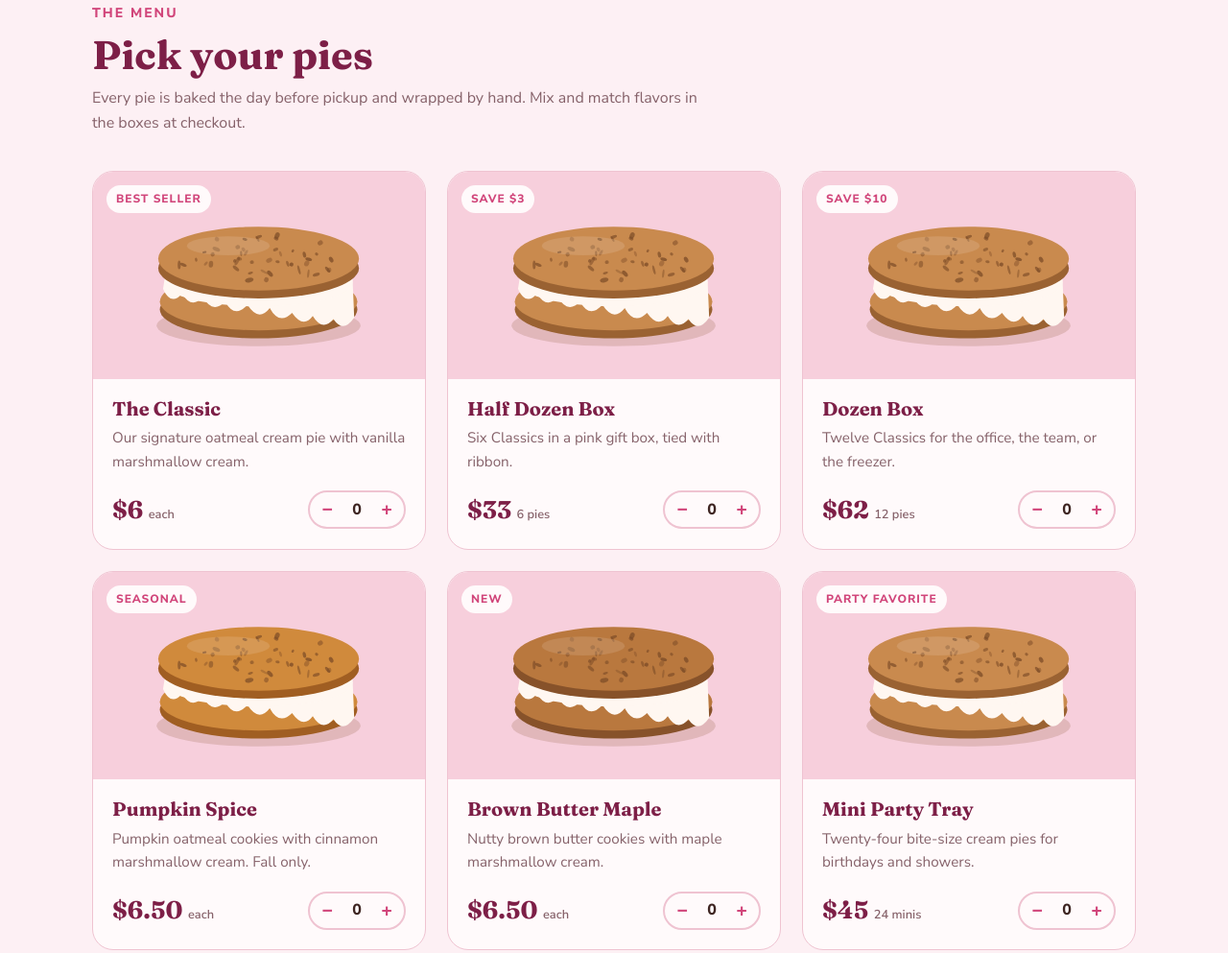
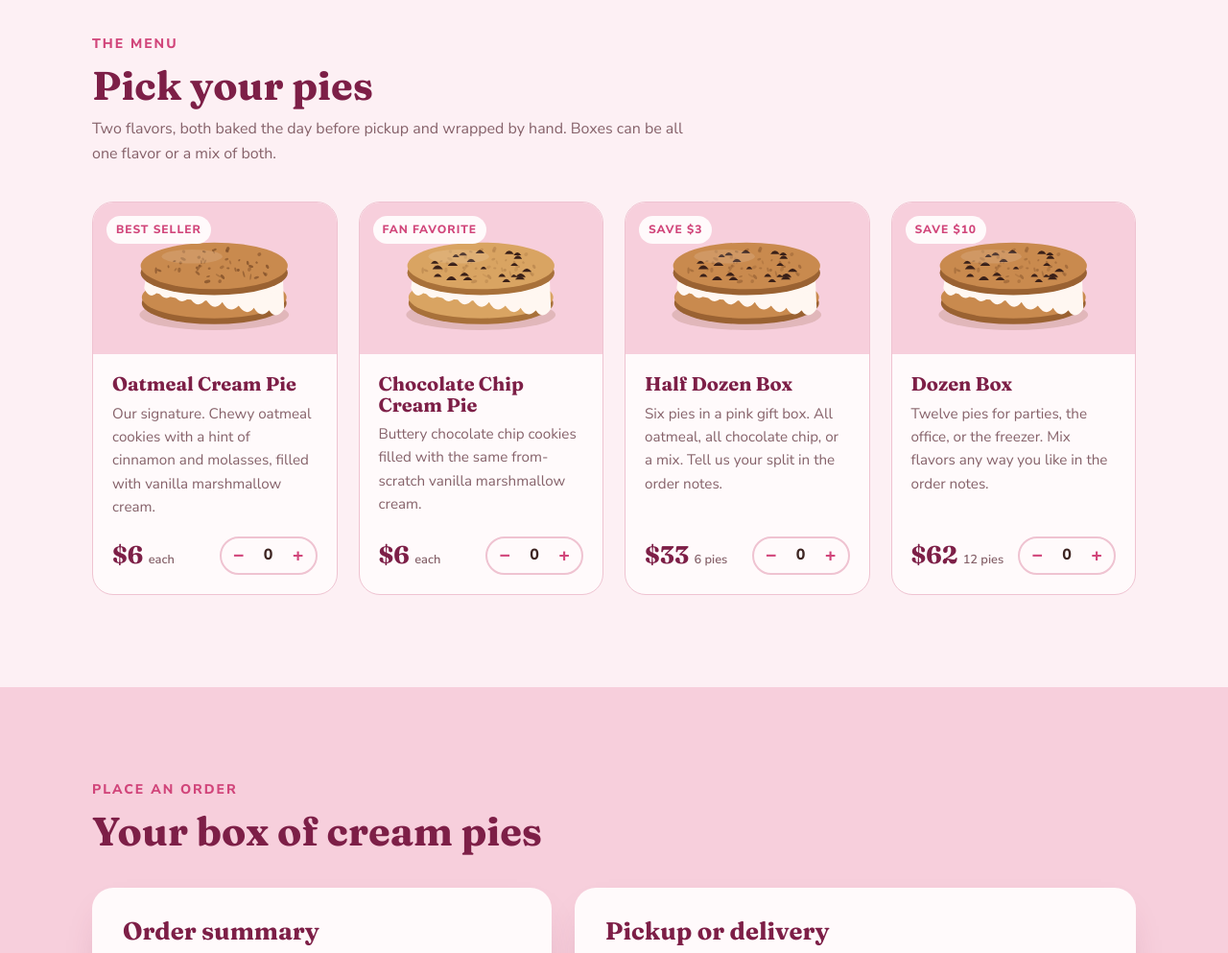
Before and after one commit to bethanyalcaraz/SweetMagnolia, a plain HTML site: page index.html in a window 1280 px wide. Shown: the part 978-1971 px from the top of the page at 96% size. Drawn offline with Linux system fonts and the light colour scheme.

Commit message:
Limit menu to oatmeal and chocolate chip cream pies
Co-Authored-By: Claude Opus 5.5 <noreply@anthropic.com>
Claude-Session: https://claude.ai/code/session_01VC3y7B793CGhiKfDLdfRCZ

```diff
--- a/index.html
+++ b/index.html
@@ -153,7 +153,7 @@ body::before { content: ""; position: fixed; inset: 0 0 auto; height: env(safe-a
 @media (max-width: 820px) { .promises ul { grid-template-columns: repeat(2, minmax(0, 1fr)); } }
 
 /* Shop */
-.shop-grid { display: grid; grid-template-columns: repeat(3, minmax(0, 1fr)); gap: 22px; }
+.shop-grid { display: grid; grid-template-columns: repeat(4, minmax(0, 1fr)); gap: 22px; }
 @media (max-width: 920px) { .shop-grid { grid-template-columns: repeat(2, minmax(0, 1fr)); } }
 @media (max-width: 560px) { .shop-grid { grid-template-columns: 1fr; } }
 .product {
@@ -320,7 +320,8 @@ textarea { min-height: 84px; resize: vertical; }
       <!-- top cookie -->
       <ellipse cx="150" cy="86" rx="126" ry="38" fill="var(--cookie-dark)"/>
       <ellipse cx="150" cy="74" rx="126" ry="40" fill="var(--cookie)"/>
-      <g class="specks" fill="var(--speck)"></g>
+      <g class="specks" style="fill: var(--speck); opacity: var(--speck-op, 1)"></g>
+      <g class="chips" style="fill: var(--chip, transparent)"></g>
       <ellipse cx="112" cy="58" rx="52" ry="12" fill="#fff" opacity=".12"/>
     </symbol>
     <symbol id="magnolia" viewBox="0 0 100 100">
@@ -361,7 +362,7 @@ textarea { min-height: 84px; resize: vertical; }
       <div class="hero-copy">
         <span class="eyebrow">Baked in Murrieta · Sold in La Jolla</span>
         <h1><span class="script">Homemade</span> Oatmeal Cream Pies</h1>
-        <p class="hero-lede">Two soft, chewy oatmeal cookies the size of your palm, sandwiched around fluffy marshmallow cream we whip from scratch. Baked with butter, never seed oils.</p>
+        <p class="hero-lede">Two soft, chewy cookies the size of your palm, sandwiched around fluffy marshmallow cream we whip from scratch. Choose classic oatmeal or chocolate chip. Baked with butter, never seed oils.</p>
         <div class="hero-actions">
           <a class="btn" href="#shop">Order cream pies</a>
           <a class="btn ghost" href="#find-us">Find the pink tent</a>
@@ -393,7 +394,7 @@ textarea { min-height: 84px; resize: vertical; }
       <div class="section-head">
         <span class="eyebrow">The menu</span>
         <h2>Pick your pies</h2>
-        <p>Every pie is baked the day before pickup and wrapped by hand. Mix and match flavors in the boxes at checkout.</p>
+        <p>Two flavors, both baked the day before pickup and wrapped by hand. Boxes can be all one flavor or a mix of both.</p>
       </div>
       <div class="shop-grid" id="shopGrid"></div>
     </div>
@@ -464,7 +465,7 @@ textarea { min-height: 84px; resize: vertical; }
             </div>
             <div class="field">
               <label for="notes">Notes or gift message <span style="font-weight:400;color:var(--muted)">(optional)</span></label>
-              <textarea id="notes" name="notes" placeholder="Birthday box for Ava, please add a pink ribbon!"></textarea>
+              <textarea id="notes" name="notes" placeholder="Half dozen: 3 oatmeal, 3 chocolate chip. Pink ribbon please!"></textarea>
             </div>
             <p class="form-error" id="formError" hidden></p>
             <button class="btn" type="submit" id="placeOrder">Place order</button>
@@ -474,7 +475,7 @@ textarea { min-height: 84px; resize: vertical; }
         </div>
       </div>
       <ol class="steps" aria-label="How ordering works">
-        <li><span><b>Build your box</b>Choose singles, half dozens, or a party tray.</span></li>
+        <li><span><b>Build your box</b>Choose oatmeal, chocolate chip, or a box of both.</span></li>
         <li><span><b>Pick a day</b>Orders placed by Wednesday are ready that weekend.</span></li>
         <li><span><b>Grab your pies</b>Pick up at the La Jolla tent or in Murrieta, or have them delivered.</span></li>
       </ol>
@@ -493,6 +494,7 @@ textarea { min-height: 84px; resize: vertical; }
           <h3>The cookies</h3>
           <ul>
             <li>Old-fashioned rolled oats</li>
+            <li>Chocolate chips (in our chocolate chip pies)</li>
             <li>Real butter</li>
             <li>Brown sugar &amp; a touch of molasses</li>
             <li>Cinnamon &amp; vanilla</li>
@@ -581,7 +583,7 @@ textarea { min-height: 84px; resize: vertical; }
         </details>
         <details>
           <summary>Can I order for a party or event?</summary>
-          <p>Yes. The party tray has 24 mini cream pies, and we can do custom ribbon colors and tags for birthdays, showers, and teacher gifts. Add details in the notes at checkout, or order at least one week ahead for 4+ dozen.</p>
+          <p>Yes. Dozen boxes are perfect for parties, and we can do custom ribbon colors and tags for birthdays, showers, and teacher gifts. Add details in the notes at checkout, or order at least one week ahead for 4+ dozen.</p>
         </details>
         <details>
           <summary>Do you ship?</summary>
@@ -623,14 +625,26 @@ textarea { min-height: 84px; resize: vertical; }
     e.setAttribute('opacity', (0.35 + rand() * 0.4).toFixed(2));
     g.appendChild(e);
   }
+  var cg = document.querySelector('#pie .chips');
+  seed = 23;
+  for (var j = 0; j < 22; j++) {
+    var ca = rand() * Math.PI * 2, cr = Math.sqrt(rand()) * 0.82;
+    var cx = 150 + Math.cos(ca) * 122 * cr, cy = 74 + Math.sin(ca) * 36 * cr;
+    var c = document.createElementNS('http://www.w3.org/2000/svg', 'path');
+    var w = 5 + rand() * 4;
+    c.setAttribute('d', 'M' + (cx - w).toFixed(1) + ' ' + (cy + 3).toFixed(1) + ' Q' + cx.toFixed(1) + ' ' + (cy - w * 1.1).toFixed(1) + ' ' + (cx + w).toFixed(1) + ' ' + (cy + 3).toFixed(1) + ' Z');
+    cg.appendChild(c);
+  }
 
+  var OAT = { cookie: '#c98a4e', dark: '#9a6232' };
+  var CHIP = { cookie: '#d9a462', dark: '#a8713a', chip: '#3a2018', speckOp: 0.35 };
+  var MIX = { cookie: '#c98a4e', dark: '#9a6232', chip: '#3a2018', speckOp: 0.6 };
+  function look(o, extra) { var r = {}; [o, extra].forEach(function (x) { for (var k in x) r[k] = x[k]; }); return r; }
   var PRODUCTS = [
-    { id: 'classic', name: 'The Classic', desc: 'Our signature oatmeal cream pie with vanilla marshmallow cream.', price: 6, unit: 'each', badge: 'Best seller', cookie: '#c98a4e', dark: '#9a6232' },
-    { id: 'half', name: 'Half Dozen Box', desc: 'Six Classics in a pink gift box, tied with ribbon.', price: 33, unit: '6 pies', badge: 'Save $3', cookie: '#c98a4e', dark: '#9a6232' },
-    { id: 'dozen', name: 'Dozen Box', desc: 'Twelve Classics for the office, the team, or the freezer.', price: 62, unit: '12 pies', badge: 'Save $10', cookie: '#c98a4e', dark: '#9a6232' },
-    { id: 'pumpkin', name: 'Pumpkin Spice', desc: 'Pumpkin oatmeal cookies with cinnamon marshmallow cream. Fall only.', price: 6.5, unit: 'each', badge: 'Seasonal', cookie: '#d08a3c', dark: '#a05e22' },
-    { id: 'brownbutter', name: 'Brown Butter Maple', desc: 'Nutty brown butter cookies with maple marshmallow cream.', price: 6.5, unit: 'each', badge: 'New', cookie: '#b9783e', dark: '#87522a' },
-    { id: 'party', name: 'Mini Party Tray', desc: 'Twenty-four bite-size cream pies for birthdays and showers.', price: 45, unit: '24 minis', badge: 'Party favorite', cookie: '#c98a4e', dark: '#9a6232' }
+    look(OAT, { id: 'oatmeal', name: 'Oatmeal Cream Pie', desc: 'Our signature. Chewy oatmeal cookies with a hint of cinnamon and molasses, filled with vanilla marshmallow cream.', price: 6, unit: 'each', badge: 'Best seller' }),
+    look(CHIP, { id: 'chocchip', name: 'Chocolate Chip Cream Pie', desc: 'Buttery chocolate chip cookies filled with the same from-scratch vanilla marshmallow cream.', price: 6, unit: 'each', badge: 'Fan favorite' }),
+    look(MIX, { id: 'half', name: 'Half Dozen Box', desc: 'Six pies in a pink gift box. All oatmeal, all chocolate chip, or a mix. Tell us your split in the order notes.', price: 33, unit: '6 pies', badge: 'Save $3' }),
+    look(MIX, { id: 'dozen', name: 'Dozen Box', desc: 'Twelve pies for parties, the office, or the freezer. Mix flavors any way you like in the order notes.', price: 62, unit: '12 pies', badge: 'Save $10' })
   ];
   var DELIVERY_FEE = 8;
   var byId = {}; PRODUCTS.forEach(function (p) { byId[p.id] = p; });
@@ -641,7 +655,7 @@ textarea { min-height: 84px; resize: vertical; }
 
   function money(n) { return '$' + (Math.round(n * 100) / 100).toFixed(2).replace(/\.00$/, ''); }
   function pieSvg(p, cls) {
-    return '<svg class="' + (cls || '') + '" viewBox="0 0 300 190" aria-hidden="true" style="--cookie:' + p.cookie + ';--cookie-dark:' + p.dark + '"><use href="#pie"/></svg>';
+    return '<svg class="' + (cls || '') + '" viewBox="0 0 300 190" aria-hidden="true" style="--cookie:' + p.cookie + ';--cookie-dark:' + p.dark + (p.chip ? ';--chip:' + p.chip + ';--speck-op:' + p.speckOp : '') + '"><use href="#pie"/></svg>';
   }
   function esc(s) { return String(s).replace(/[&<>"]/g, function (c) { return { '&': '&amp;', '<': '&lt;', '>': '&gt;', '"': '&quot;' }[c]; }); }
 
```
